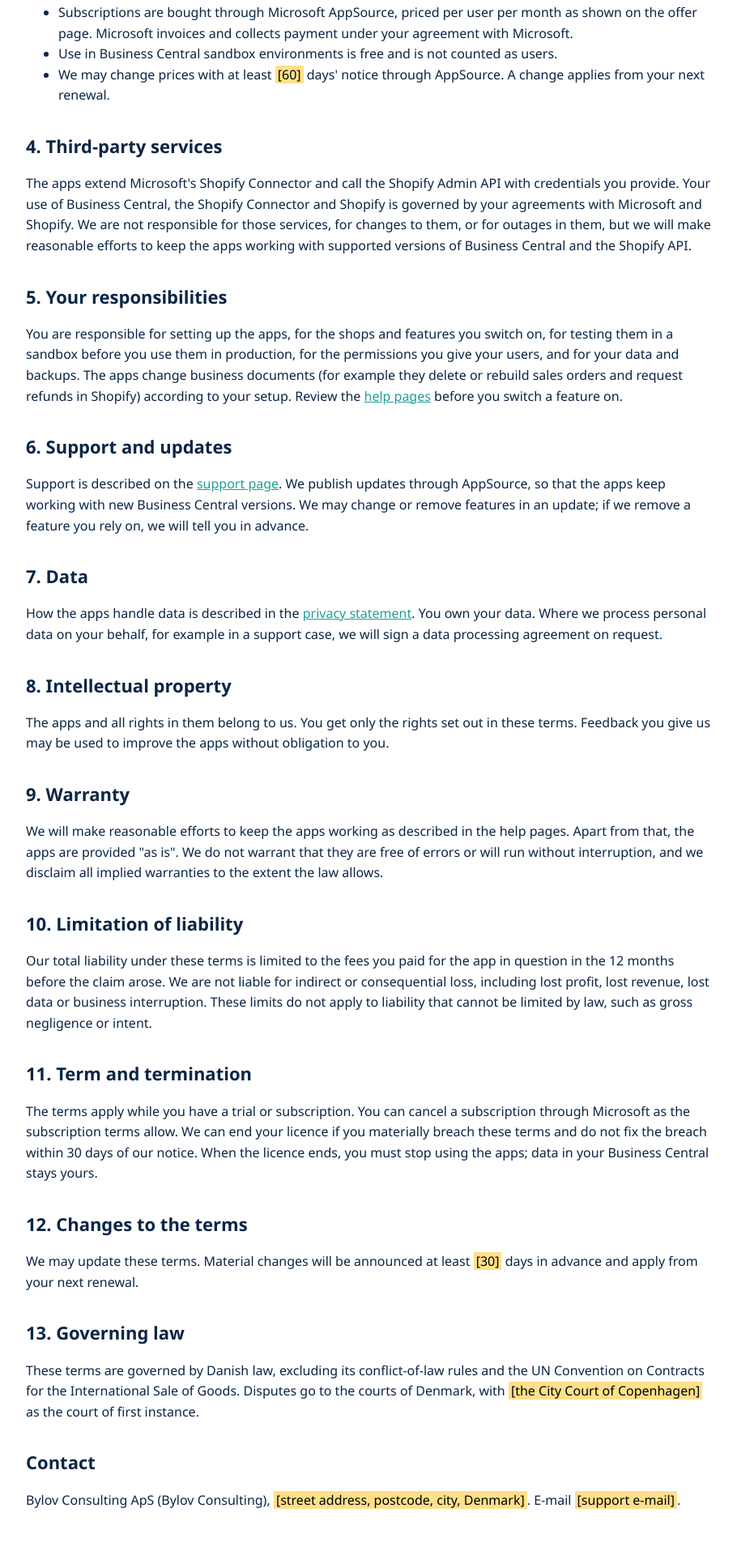
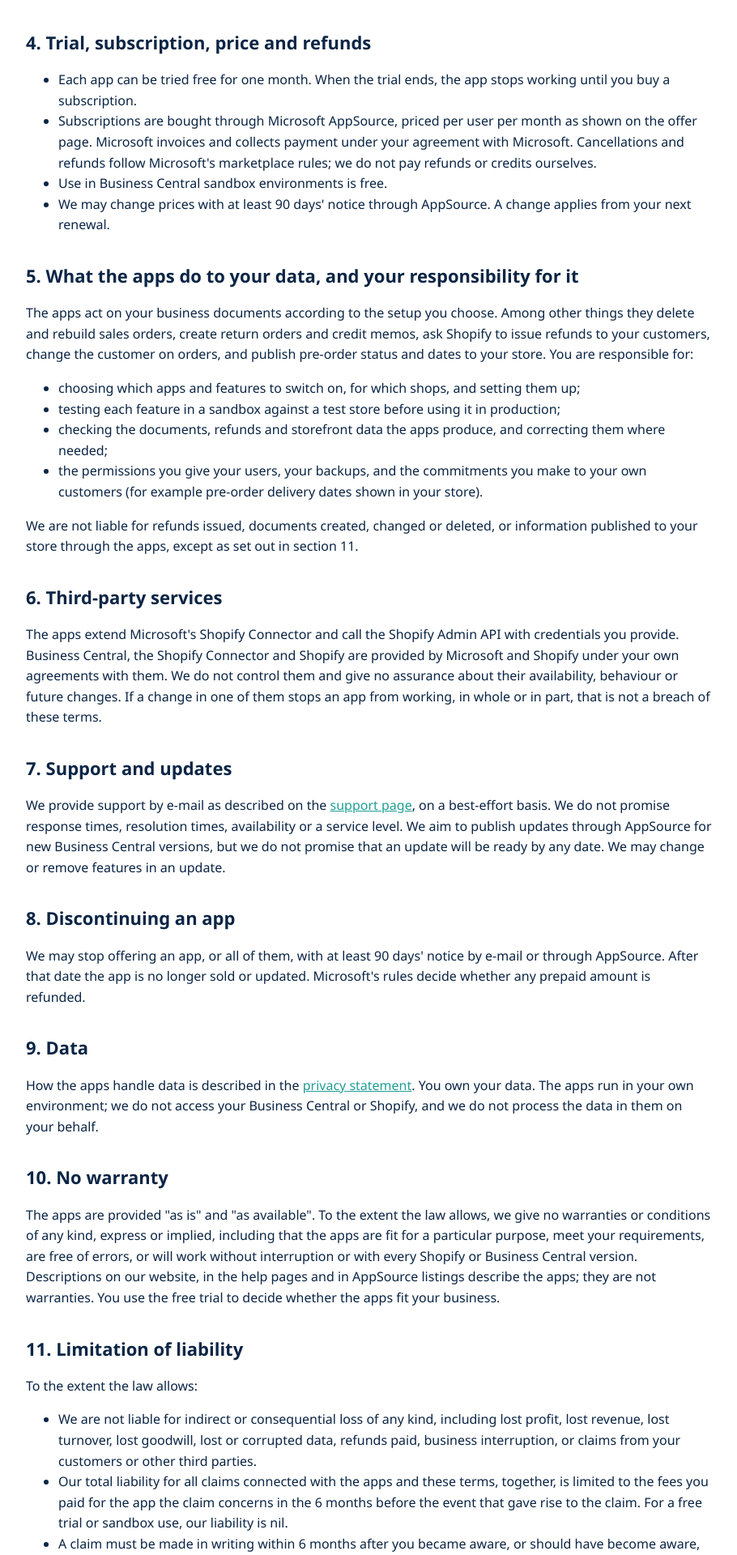
Before and after one commit to Bylov-Consulting/bylink-site, a plain HTML site: page terms.html in a window 1280 px wide. Shown: the part 880-2800 px from the top of the page at 81% size, without its empty margins (184-1094 px from the left). Drawn offline with Linux system fonts and the light colour scheme.

Commit message:
Fill in company details and tighten the license terms (#1)
* Fill in company details, support hours and retention and notice periods

Co-Authored-By: Claude Opus 5.5 <noreply@anthropic.com>
Claude-Session: https://claude.ai/code/session_01QgYUjvCgdazxjrMNPgTq73

* Tighten license terms and support page to limit liability

Business use only, no warranty, best-effort support with no service level,
no assurance for Microsoft or Shopify services, customer responsibility for
what the apps change, lower liability cap with a claims deadline, right to
discontinue an app, force majeure, entire agreement. Privacy statement: DPA
for support access, no marketing e-mail without consent.

Co-Authored-By: Claude Opus 5.5 <noreply@anthropic.com>
Claude-Session: https://claude.ai/code/session_01QgYUjvCgdazxjrMNPgTq73

* Settle the 6-month cap and state that support never accesses customer environments

Co-Authored-By: Claude Opus 5.5 <noreply@anthropic.com>
Claude-Session: https://claude.ai/code/session_01QgYUjvCgdazxjrMNPgTq73

---------

Co-authored-by: Claude <noreply@anthropic.com>

```diff
--- a/terms.html
+++ b/terms.html
@@ -17,87 +17,125 @@
 <div class="draft"><strong>Draft for review.</strong> Written by an assistant from the app source and documentation. It is not legal advice: have it checked before it is published. Highlighted items need your input.</div>
 
 <h1>License terms (EULA)</h1>
-<p class="meta">Bylink apps for Shopify for Microsoft Dynamics 365 Business Central. Last updated: <mark class="todo">[date of publication]</mark>.</p>
+<p class="meta">Bylink apps for Shopify for Microsoft Dynamics 365 Business Central. Last updated: 22 November 2026.</p>
 
-<p>These terms are an agreement between Bylov Consulting ApS, CVR <mark class="todo">[CVR no.]</mark>, publishing as Bylov Consulting ("we") and the organisation that installs or uses a Bylink app
-("you"). By installing or using an app you accept them on behalf of your organisation.</p>
+<p>These terms are an agreement between Bylov Consulting ApS, CVR 43849972, publishing as Bylov Consulting ("we") and the business that installs
+or uses a Bylink app ("you"). By installing or using an app you accept them on behalf of that business, and you confirm
+that you have the authority to do so.</p>
 
 <h2>1. What the terms cover</h2>
 <p>The terms cover the Bylink apps for Shopify published on Microsoft AppSource ("the apps"): Bylink Order Sync, Return
 Handling, Pre-Orders and Tag Order Routing for Shopify, and the library apps Bylink Shopify Admin API and Bylink Shopify
 Feature Flags that are installed with them, including updates we publish.</p>
 
-<h2>2. Licence</h2>
+<h2>2. Business use only</h2>
+<p>The apps are for businesses only. They are not offered to consumers, and consumer protection rules that apply only to
+consumers do not apply to these terms.</p>
+
+<h2>3. Licence</h2>
 <p>For as long as you have a valid trial or subscription, we grant you a non-exclusive, non-transferable right to use the
 apps in your Business Central environments for your own internal business, for the number of users you subscribed for.
 The library apps may only be used together with a Bylink app you are licensed for.</p>
-<p>You may not copy, resell, sublicense or distribute the apps, remove their licence checks, or use them to build a
+<p>You may not copy, resell, sublicense or distribute the apps, get around their licence checks, or use them to build a
 competing product. Partners may install and set up the apps for a customer who holds a subscription.</p>
 
-<h2>3. Trial, subscription and price</h2>
+<h2>4. Trial, subscription, price and refunds</h2>
 <ul>
 <li>Each app can be tried free for one month. When the trial ends, the app stops working until you buy a subscription.</li>
 <li>Subscriptions are bought through Microsoft AppSource, priced per user per month as shown on the offer page. Microsoft
-invoices and collects payment under your agreement with Microsoft.</li>
-<li>Use in Business Central sandbox environments is free and is not counted as users.</li>
-<li>We may change prices with at least <mark class="todo">[60]</mark> days' notice through AppSource. A change applies from your next renewal.</li>
+invoices and collects payment under your agreement with Microsoft. Cancellations and refunds follow Microsoft's
+marketplace rules; we do not pay refunds or credits ourselves.</li>
+<li>Use in Business Central sandbox environments is free.</li>
+<li>We may change prices with at least 90 days' notice through AppSource. A change applies from your next renewal.</li>
 </ul>
 
-<h2>4. Third-party services</h2>
-<p>The apps extend Microsoft's Shopify Connector and call the Shopify Admin API with credentials you provide. Your use of
-Business Central, the Shopify Connector and Shopify is governed by your agreements with Microsoft and Shopify. We are not
-responsible for those services, for changes to them, or for outages in them, but we will make reasonable efforts to keep
-the apps working with supported versions of Business Central and the Shopify API.</p>
+<h2>5. What the apps do to your data, and your responsibility for it</h2>
+<p>The apps act on your business documents according to the setup you choose. Among other things they delete and rebuild
+sales orders, create return orders and credit memos, ask Shopify to issue refunds to your customers, change the customer
+on orders, and publish pre-order status and dates to your store. You are responsible for:</p>
+<ul>
+<li>choosing which apps and features to switch on, for which shops, and setting them up;</li>
+<li>testing each feature in a sandbox against a test store before using it in production;</li>
+<li>checking the documents, refunds and storefront data the apps produce, and correcting them where needed;</li>
+<li>the permissions you give your users, your backups, and the commitments you make to your own customers (for example
+pre-order delivery dates shown in your store).</li>
+</ul>
+<p>We are not liable for refunds issued, documents created, changed or deleted, or information published to your store
+through the apps, except as set out in section 11.</p>
 
-<h2>5. Your responsibilities</h2>
-<p>You are responsible for setting up the apps, for the shops and features you switch on, for testing them in a sandbox
-before you use them in production, for the permissions you give your users, and for your data and backups. The apps change
-business documents (for example they delete or rebuild sales orders and request refunds in Shopify) according to your
-setup. Review the <a href="help/index.html">help pages</a> before you switch a feature on.</p>
+<h2>6. Third-party services</h2>
+<p>The apps extend Microsoft's Shopify Connector and call the Shopify Admin API with credentials you provide. Business
+Central, the Shopify Connector and Shopify are provided by Microsoft and Shopify under your own agreements with them. We do
+not control them and give no assurance about their availability, behaviour or future changes. If a change in one of them
+stops an app from working, in whole or in part, that is not a breach of these terms.</p>
 
-<h2>6. Support and updates</h2>
-<p>Support is described on the <a href="support.html">support page</a>. We publish updates through AppSource, so that the apps
-keep working with new Business Central versions. We may change or remove features in an update; if we remove a feature
-you rely on, we will tell you in advance.</p>
+<h2>7. Support and updates</h2>
+<p>We provide support by e-mail as described on the <a href="support.html">support page</a>, on a best-effort basis. We do
+not promise response times, resolution times, availability or a service level. We aim to publish updates through AppSource
+for new Business Central versions, but we do not promise that an update will be ready by any date. We may change or remove
+features in an update.</p>
 
-<h2>7. Data</h2>
-<p>How the apps handle data is described in the <a href="privacy.html">privacy statement</a>. You own your data. Where we
-process personal data on your behalf, for example in a support case, we will sign a data processing agreement on request.</p>
+<h2>8. Discontinuing an app</h2>
+<p>We may stop offering an app, or all of them, with at least 90 days' notice by e-mail or through AppSource. After that
+date the app is no longer sold or updated. Microsoft's rules decide whether any prepaid amount is refunded.</p>
 
-<h2>8. Intellectual property</h2>
+<h2>9. Data</h2>
+<p>How the apps handle data is described in the <a href="privacy.html">privacy statement</a>. You own your data. The apps
+run in your own environment; we do not access your Business Central or Shopify, and we do not process the data in them on
+your behalf.</p>
+
+<h2>10. No warranty</h2>
+<p>The apps are provided "as is" and "as available". To the extent the law allows, we give no warranties or conditions of
+any kind, express or implied, including that the apps are fit for a particular purpose, meet your requirements, are
+free of errors, or will work without interruption or with every Shopify or Business Central version. Descriptions on our
+website, in the help pages and in AppSource listings describe the apps; they are not warranties. You use the free trial to
+decide whether the apps fit your business.</p>
+
+<h2>11. Limitation of liability</h2>
+<p>To the extent the law allows:</p>
+<ul>
+<li>We are not liable for indirect or consequential loss of any kind, including lost profit, lost revenue, lost turnover,
+lost goodwill, lost or corrupted data, refunds paid, business interruption, or claims from your customers or other third
+parties.</li>
+<li>Our total liability for all claims connected with the apps and these terms, together, is limited to the fees you paid
+for the app the claim concerns in the 6 months before the event that gave rise to the claim. For a free trial or
+sandbox use, our liability is nil.</li>
+<li>A claim must be made in writing within 6 months after you became aware, or should have become aware, of the
+facts behind it. Later claims are void.</li>
+</ul>
+<p>These limits do not apply where Danish law does not allow liability to be limited, such as loss caused intentionally
+or by gross negligence.</p>
+
+<h2>12. Events outside our control</h2>
+<p>We are not responsible for delay or failure caused by events outside our reasonable control, including outages or
+changes at Microsoft or Shopify, internet failures, illness, strikes, war, cyber attacks or acts of authorities.</p>
+
+<h2>13. Term and termination</h2>
+<p>The terms apply while you have a trial or subscription. You can cancel a subscription through Microsoft as the
+subscription terms allow. We can end your licence if you materially breach these terms and do not fix the breach within
+30 days of our notice. When the licence ends, you must stop using the apps; data in your Business Central stays yours.
+Sections 5, 10, 11, 14 and 16 continue to apply after the terms end.</p>
+
+<h2>14. Intellectual property</h2>
 <p>The apps and all rights in them belong to us. You get only the rights set out in these terms. Feedback you give us may
 be used to improve the apps without obligation to you.</p>
 
-<h2>9. Warranty</h2>
-<p>We will make reasonable efforts to keep the apps working as described in the help pages. Apart from that, the apps are
-provided "as is". We do not warrant that they are free of errors or will run without interruption, and we disclaim all
-implied warranties to the extent the law allows.</p>
-
-<h2>10. Limitation of liability</h2>
-<p>Our total liability under these terms is limited to the fees you paid for the app in question in the 12 months before
-the claim arose. We are not liable for indirect or consequential loss, including lost profit, lost revenue, lost data or
-business interruption. These limits do not apply to liability that cannot be limited by law, such as gross negligence or
-intent.</p>
-
-<h2>11. Term and termination</h2>
-<p>The terms apply while you have a trial or subscription. You can cancel a subscription through Microsoft as the
-subscription terms allow. We can end your licence if you materially breach these terms and do not fix the breach within
-30 days of our notice. When the licence ends, you must stop using the apps; data in your Business Central stays yours.</p>
-
-<h2>12. Changes to the terms</h2>
-<p>We may update these terms. Material changes will be announced at least <mark class="todo">[30]</mark> days in advance and apply from your next
+<h2>15. Changes to the terms</h2>
+<p>We may update these terms. Material changes will be announced at least 30 days in advance and apply from your next
 renewal.</p>
 
-<h2>13. Governing law</h2>
+<h2>16. Entire agreement, law and disputes</h2>
+<p>These terms, with the privacy statement, are the whole agreement about the apps. Your own purchase or procurement terms
+do not apply, even if referred to in an order. If a provision is invalid, the rest still applies.</p>
 <p>These terms are governed by Danish law, excluding its conflict-of-law rules and the UN Convention on Contracts for the
-International Sale of Goods. Disputes go to the courts of Denmark, with <mark class="todo">[the City Court of Copenhagen]</mark> as the court of
-first instance.</p>
+International Sale of Goods. Disputes go to the courts of Denmark, with the District Court of Viborg (Retten i Viborg) as
+the court of first instance.</p>
 
 <h2>Contact</h2>
-<p>Bylov Consulting ApS (Bylov Consulting), <mark class="todo">[street address, postcode, city, Denmark]</mark>. E-mail <mark class="todo">[support e-mail]</mark>.</p>
+<p>Bylov Consulting ApS (Bylov Consulting), Buskelundengen 128, 8600 Silkeborg, Denmark. E-mail <a href="mailto:support@bylov.net">support@bylov.net</a>.</p>
 
 </div></main>
-<footer><div class="wrap">Bylink is a product line of Bylov Consulting (Bylov Consulting ApS), <mark class="todo">[street address, postcode, city, Denmark]</mark>. CVR <mark class="todo">[CVR no.]</mark>.
+<footer><div class="wrap">Bylink is a product line of Bylov Consulting (Bylov Consulting ApS), Buskelundengen 128, 8600 Silkeborg, Denmark. CVR 43849972.
 <a href="privacy.html">Privacy statement</a> · <a href="terms.html">License terms</a> · <a href="support.html">Support</a><br>
 Shopify is a trademark of Shopify Inc. Microsoft, Dynamics 365 and Business Central are trademarks of the Microsoft group of companies. Bylink is not affiliated with or endorsed by either.</div></footer>
 </body>
```
Also changed, not shown: help/index.html (+1 -1 lines), help/order-sync.html (+1 -1 lines), help/pre-orders.html (+1 -1 lines), help/return-handling.html (+1 -1 lines), help/tag-routing.html (+1 -1 lines), index.html (+1 -1 lines), privacy.html (+11 -12 lines), support.html (+8 -2 lines).
